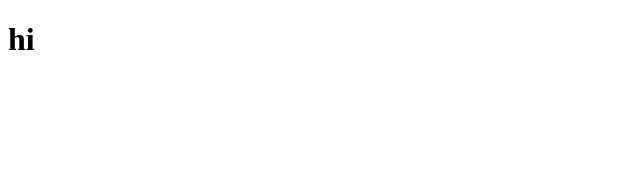
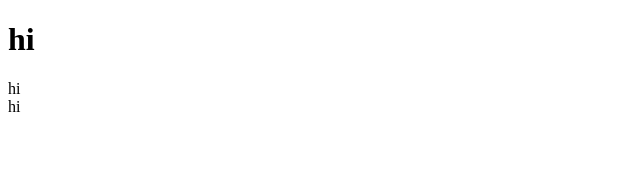
Before and after one commit to pshdev1030/Polymorphic_component, a React (Vite) app: page / in a window 1280 px wide. Shown: the top 170 px of the page, without its empty margins (0-640 px from the left). Built offline with nearby package versions, Linux system fonts and the light colour scheme.

Commit message:
feat: apply generic to HTML valid attribute

```diff
--- a/src/App.tsx
+++ b/src/App.tsx
@@ -4,6 +4,10 @@ function App() {
   return (
     <div className="App">
       <Text as="h1">hi</Text>
+      <Text as="div">hi</Text>
+      <Text as="a" href="asdf">
+        hi
+      </Text>
     </div>
   );
 }
--- a/src/components/Text.tsx
+++ b/src/components/Text.tsx
@@ -1,12 +1,14 @@
-import React from "react";
+import React, { InsHTMLAttributes } from "react";
 
-export const Text = ({
+type TextProps<C extends React.ElementType> = {
+  as?: C;
+  children: React.ReactNode;
+} & React.ComponentPropsWithoutRef<C>;
+
+export const Text = <C extends React.ElementType>({
   as,
   children,
-}: {
-  as?: any;
-  children: React.ReactNode;
-}) => {
+}: TextProps<C>) => {
   const Component = as || "span";
   return <Component>{children}</Component>;
 };
```
